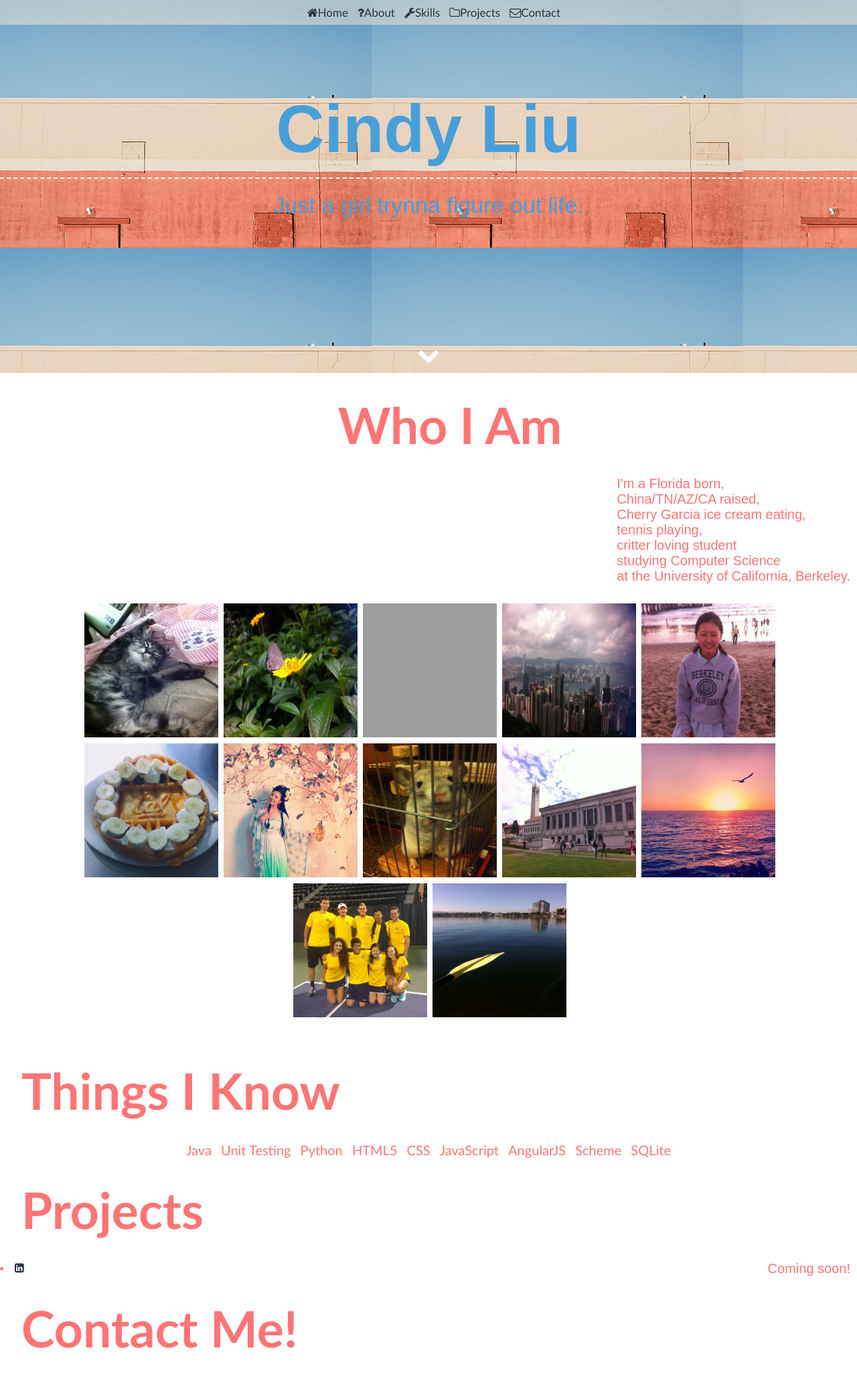
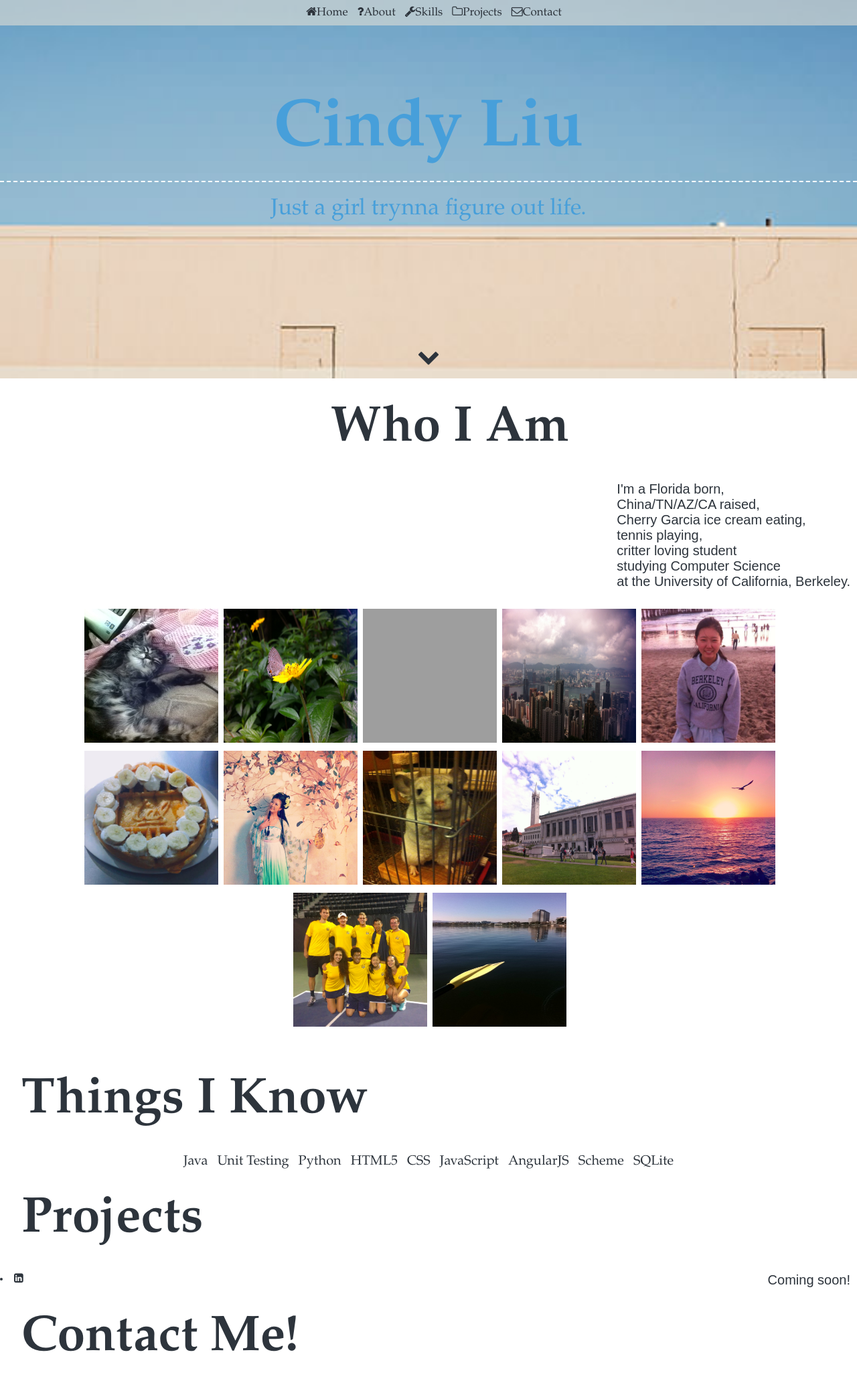
Before and after one commit to ceeyendeewhy/ceeyendeewhy.github.io, a PHP site: page / in a window 1280 px wide; the page is wider, and only the part inside the window is pictured. Shown: that part at 67% size. Before the commit the page ends 2013 px from the top of that part, so only its background shows below. Run offline with PHP 8.4, Linux system fonts and the light colour scheme; some libraries are stand-ins or nearby versions; grey boxes are pictures that could not be loaded.

Commit message:
overflow hidden

```diff
--- a/stylesheet.css
+++ b/stylesheet.css
@@ -1,11 +1,14 @@
 * {
 	margin: 0;
 	padding: 0;
+
 }
 
 body {
 	background-color: white;
-	font-family: "Trebuchet MS", Arial, sans-serif;
+	font-family: "Palatino Linotype", "Book Antiqua", Palatino, serif;
+	color: #2D343C;
+	overflow-x: hidden;
 }
 
 a {
@@ -21,6 +24,8 @@ a:visited {
 }
 
 .nav {
+	margin-left: auto;
+	margin-right: auto;
 	z-index: 5;
 	position: fixed;
 	top: 0;
@@ -39,10 +44,10 @@ a:visited {
 
 .opening {
 	background-image: url("photo.jpg");
-	width: 100%;
+	background-repeat: no-repeat;
+	background-size: 100%;
 	margin: 0;
 	background-color: #FF7575;
-	color: white;
 	text-align: center;
 	font-size: 50px;
 	top: 25vh;
@@ -53,12 +58,9 @@ a:visited {
 	padding-bottom: 15px;
 	border-bottom: 2px dashed white;
 	color: #479FDA;
-	font-family: "Century Gothic", sans-serif;
-
 }
 
 .blurb {
-	font-family: "Century Gothic", sans-serif;
 	padding-bottom: 175px;
 	padding-top: 20px;
 	font-size: 34px;
@@ -85,7 +87,7 @@ a:visited {
 	left: 0;
 	right: 0;
 	background: white;
-	color: #FF7575;
+	color: #2D343C;
 	text-align: center;
 }
 
@@ -112,7 +114,8 @@ a:visited {
 .description:hover span {
 	visibility: visible;
 	margin: 2px;
-	background: rgba(0,0,0,0.5);
+	background-color: rgba(250, 235, 215, 0.25);
+	font-size: 25px;
 
 }
 
@@ -132,7 +135,7 @@ a:visited {
 }
 
 .description {
-  	color: white;
+  	color: black;
   	cursor: pointer;
   	display: table;
 	height: 200px;
@@ -154,7 +157,7 @@ a:visited {
 .knowledge {
 	clear: both;
 	background-color: white;
-	color: #FF7575;
+	color: #2D343C;
 }
 
 .skills {
@@ -172,11 +175,11 @@ a:visited {
 
 .projects {
 	clear: both;
-	color: #FF7575;
+	color: #2D343C;
 	background-color: white;
 }
 
 .contact {
-	color: #FF7575;
+	color: #2D343C;
 	background-color: white;
 }
```
Also changed, not shown: phot.jpg (added).
